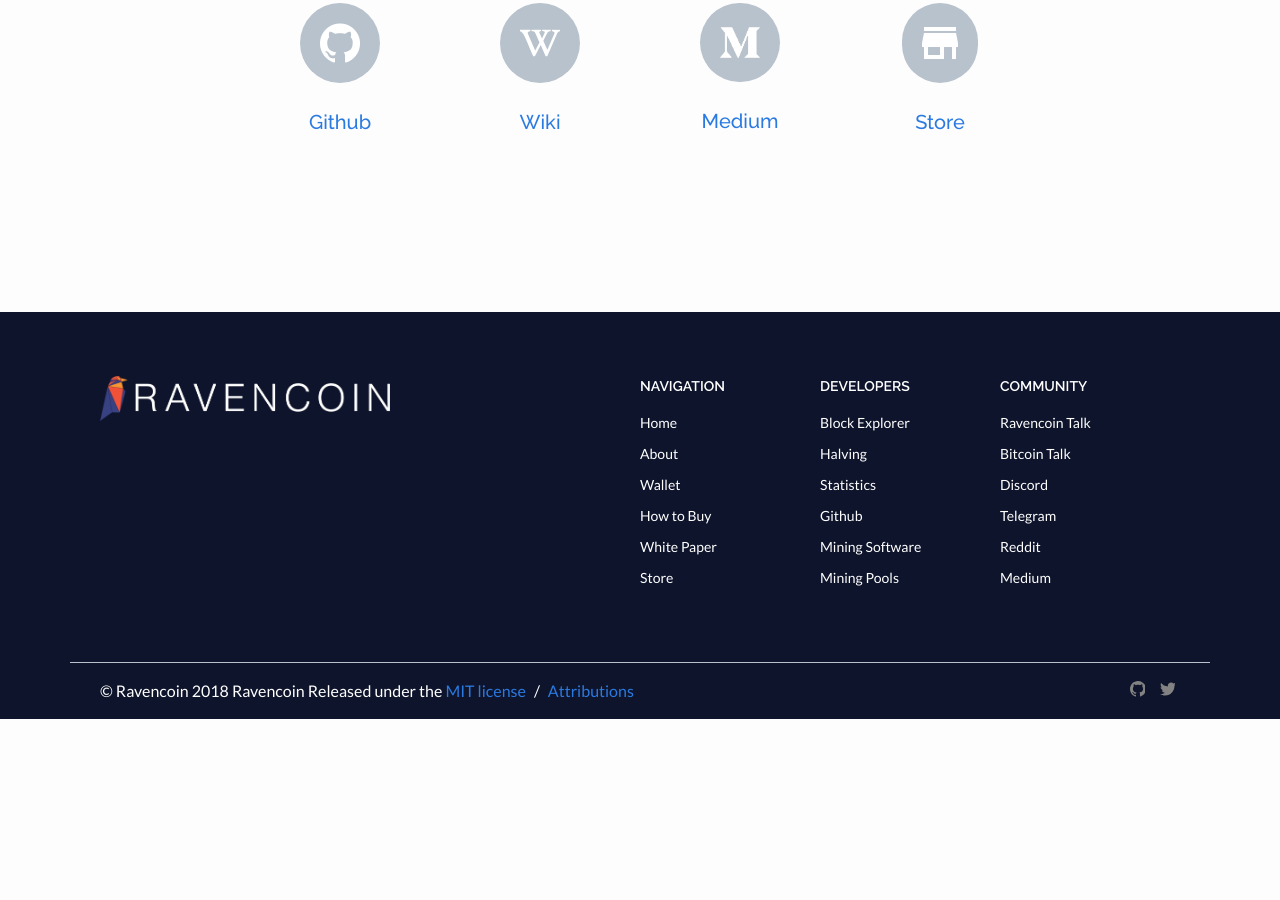
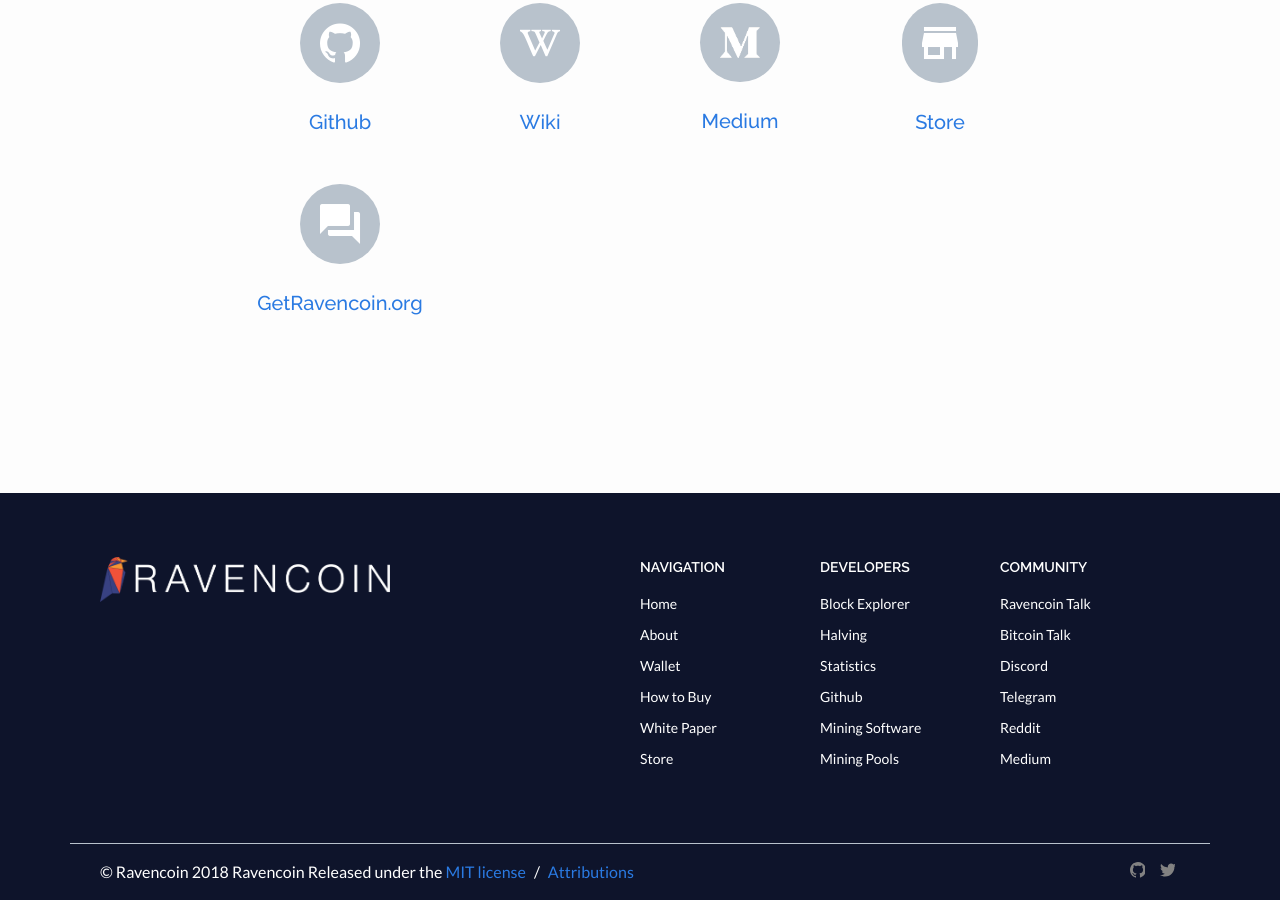
Before and after one commit to RavenProject/ravenproject.github.io, a Jekyll site: the page built from _pages/community.md, in a window 1280 px wide and 900 px high, scrolled down 951 px. Built offline with Jekyll 4.4.1, drawn with Linux system fonts in a browser that asks for light colours; before the commit the page ends 1670 px from its top, so only the background shows below that.

Commit message:
added getravencoin.org

```diff
--- a/_pages/community.md
+++ b/_pages/community.md
@@ -107,6 +107,14 @@
         </a>
         <h3><a href="https://ravencoin.shop/" target="_blank">Store</a></h3>
       </div>
+      <div class="w-1/2 sm:w-1/4 mb-8">
+        <a href="https://getravencoin.org/" target="_blank">
+          <div class="mb-6 py-4 px-5 inline-block rounded-full bg-grey hover:bg-grey-dark">
+            <i class="zmdi zmdi-comments text-5xl text-white"></i>
+          </div>
+        </a>
+        <h3><a href="https://getravencoin.org/" target="_blank">GetRavencoin.org</a></h3>
+      </div>
     </div>
   </div>
 </div>
```
